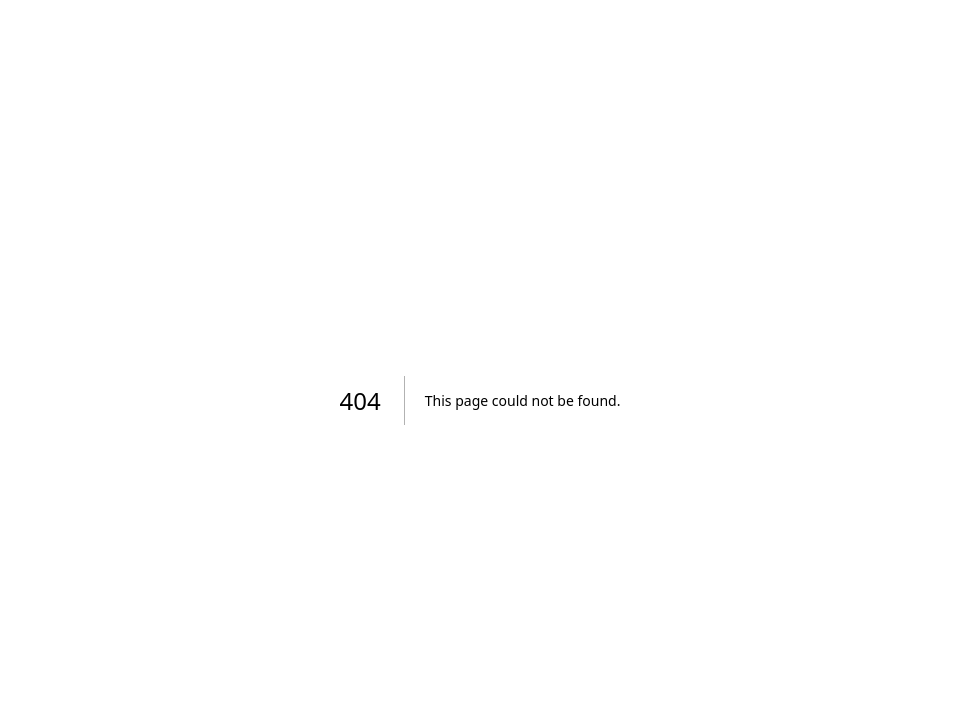
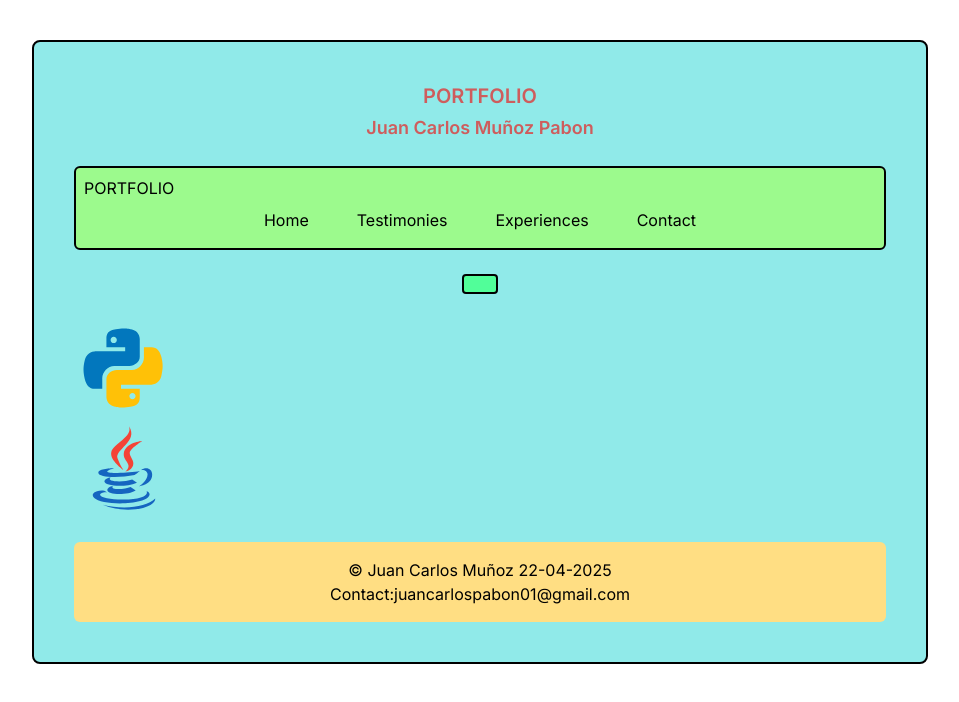
Before and after one commit to juankm08-a11y/portfolio, a Next.js app: page /testimonials in a window 1280 px wide. Before the commit this address had no page. Shown: the top 702 px of the page, without its empty margins (160-1119 px from the left). Built offline with nearby package versions, Linux system fonts and the light colour scheme.

Commit message:
thirty-six commit

```diff
--- /dev/null
+++ b/src/app/form-testimonial/page.tsx
@@ -0,0 +1,9 @@
+import React from "react";
+
+export default function FormTestimonialPage() {
+  return (
+    <div>
+      <h1></h1>
+    </div>
+  );
+}
--- a/src/app/page.tsx
+++ b/src/app/page.tsx
@@ -24,19 +24,19 @@ export default function Home() {
 
   const mypersonalImages: PersonalImages[] = [
     {
-      title: "PresentPersonal",
+      title: "PresentationPersonal",
       imageUrl: "/images/personalImages/personal-image.jpeg",
     },
     {
-      title: "PresentPersonal2",
+      title: "PresentationPersonal2",
       imageUrl: "/images/personalImages/personal-image2.jpeg",
     },
     {
-      title: "PrsentPersonal3",
+      title: "PrsentationPersonal3",
       imageUrl: "/images/personalImages/personal-image3.jpeg",
     },
     {
-      title: "PresentPersonal4",
+      title: "PresentationPersonal4",
       imageUrl: "/images/personalImages/personal-image4.jpeg",
     },
   ];
@@ -81,7 +81,7 @@ export default function Home() {
 
   const navLinks = [
     { href: "/", label: "Home" },
-    { href: "/testimonies", label: "Testimonies" },
+    { href: "/testimonials", label: "Testimonials" },
     { href: "/experiences", label: "Experiences" },
     { href: "/contact", label: "Contact" },
   ];
@@ -175,7 +175,9 @@ export default function Home() {
                 className="bg-[#40B9B9] rounded-md p-4 border-2 text-center transition-transform duration-300 hover:scale-105"
                 onClick={() => toogleMyPersonalImages(idx)}
               >
-                <p className="font-semibold break-words">{personalimg.title}</p>
+                <p className="font-semibold break-words text-center">
+                  {personalimg.title}
+                </p>
                 {openIndex === idx && (
                   <div className="mt-2 bg-white rounded-md p-4 shadow-md ">
                     <Image
--- a/src/app/testimonies/page.tsx
+++ b/src/app/testimonials/page.tsx
@@ -1,9 +1,13 @@
 "use client";
 import Link from "next/link";
-import React, { useState } from "react";
+import React, { useEffect, useRef, useState } from "react";
+import FormTestimonialPage from "@/app/form-testimonial/page";
 
-export default function TestimoniesPage() {
+export default function TestimonialsPage() {
   const [isMenuOpen, setIsMenuOpen] = useState(false);
+  const [showTestimonials, setShowTestimonials] = useState(false);
+
+  const formRef = useRef<HTMLElement>(null);
 
   const navLinks = [
     { href: "/", label: "Home" },
@@ -11,12 +15,15 @@ export default function TestimoniesPage() {
     { href: "/experiences", label: "Experiences" },
     { href: "/contact", label: "Contact" },
   ];
-  const testimonies = [
-    "Testimonie 1",
-    "Testimonie 2",
-    "Testimonie 3",
-    "Testimonie 4",
-  ];
+
+  const handleTestimonials = () => setShowTestimonials(true);
+
+  useEffect(() => {
+    if (showTestimonials) {
+      formRef.current?.scrollIntoView({ behavior: "smooth" });
+    }
+  }, [showTestimonials]);
+
   return (
     <main className="flex flex-col items-center min-h-screen p-4 md:p-10 bg-white transition-all duration-500 ease-in-out">
       <section className="border-2 rounded-lg bg-[#90EAE9] w-full max-w-sm md:max-w-4xl md:p-10 space-y-6">
@@ -74,15 +81,11 @@ export default function TestimoniesPage() {
             ))}
           </ul>
         </nav>
-        <section className="grid grid-cols md:grid-cols-2 gap-6">
-          {testimonies.map((title, idx) => (
-            <div
-              key={`proyect-${idx}`}
-              className="bg-[#40B9B9] rounded-md p-4 border-2 text-center transition-transform duration-300 hover:scale-105"
-            >
-              <p className="font-bold">{title}</p>
-            </div>
-          ))}
+        <section className="flex flex-col sm:flex-row flex-wrap justify-center gap-4">
+          <button
+            onClick={handleTestimonials}
+            className="bg-[#51FE99] px-4 py-2 rounded border-2 w-full sm:w-auto transform hover:scale-105 transition-transform duration-300"
+          ></button>
         </section>
 
         <section>
@@ -147,7 +150,14 @@ export default function TestimoniesPage() {
           © Juan Carlos Muñoz 22-04-2025 <br />
           Contact:juancarlospabon01@gmail.com
         </footer>
-        <section className="rounded-md p-4 text-center"></section>
+        {showTestimonials && (
+          <section
+            ref={formRef}
+            className="w-full max-w-xl mt-8 animate-fadeIn"
+          >
+            <FormTestimonialPage />
+          </section>
+        )}
       </section>
     </main>
   );
```
Also changed, not shown: 1 other file (tests, documents, lock files or other folders).
